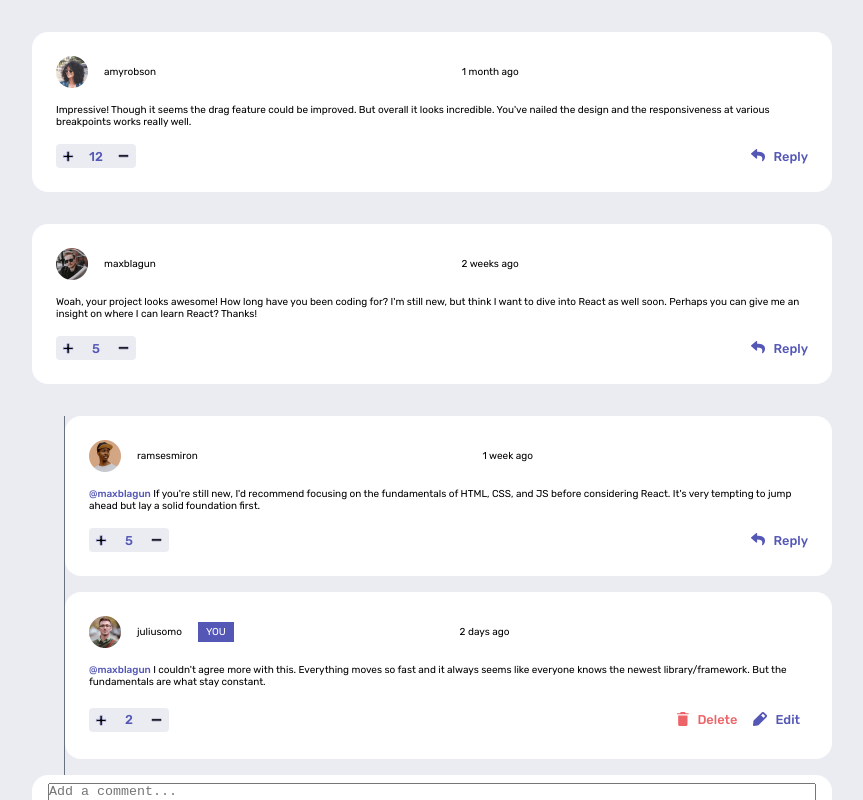
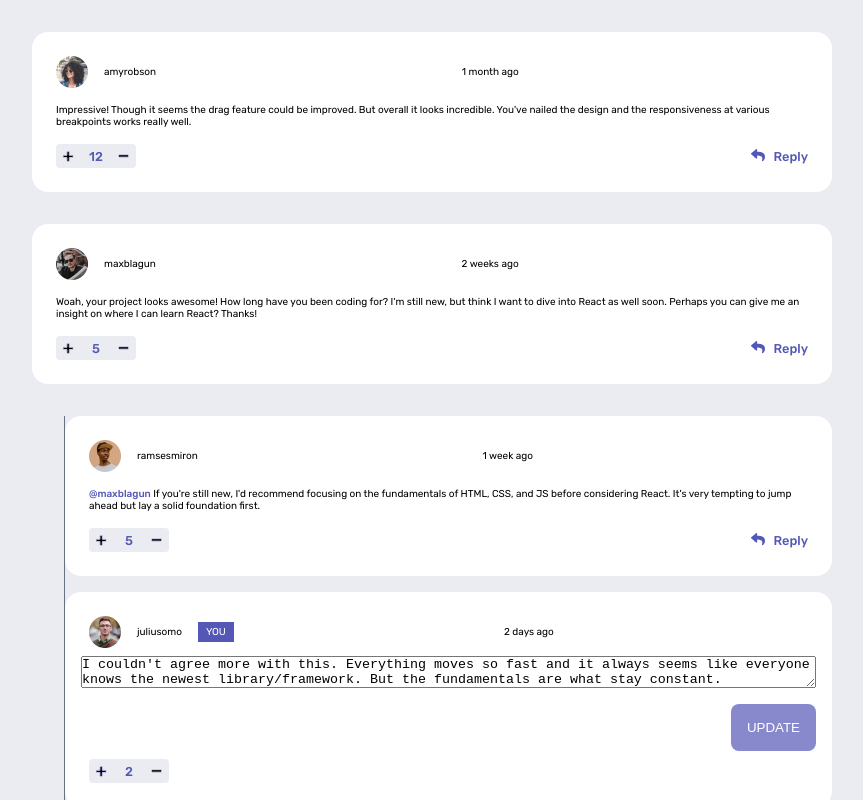
Before and after one commit to riwepo/fem-interactive-comments-section, a React (Create React App) app: page / in a window 1280 px wide. Both pictures are taken after a click on the button "Edit". Shown: the top 800 px of the page, without its empty margins (208-1071 px from the left). Built offline with nearby package versions, Linux system fonts and the light colour scheme.

Commit message:
allow editing of comment

```diff
--- a/src/components/comment/Comment.js
+++ b/src/components/comment/Comment.js
@@ -5,12 +5,14 @@ import CommentUserInfo from "./CommentUserInfo";
 import CommentVote from "./CommentVote";
 import CommentActions from "./CommmentActions";
 import Modals from "../modal/Modals";
+import Button from "../ui/Button";
 import { CurrentUserContext } from "../../context/current-user-context";
 
 import classes from "./Comment.module.css";
 
 function Comment({ comment, onCreateReplyClick }) {
   const [isRequestingDelete, setIsRequestingDelete] = useState(false);
+  const [isEditing, setIsEditing] = useState(false);
   const currentUser = useContext(CurrentUserContext);
   const userIsCurrentUser = currentUser.username === comment.user.username;
   const confirmDeleteHandler = (confirm) => {
@@ -24,7 +26,9 @@ function Comment({ comment, onCreateReplyClick }) {
   const requestDeleteClickHandler = () => {
     setIsRequestingDelete(true);
   };
-  const editClickHandler = () => {};
+  const editClickHandler = () => {
+    setIsEditing((current) => !current);
+  };
 
   return (
     <>
@@ -37,6 +41,7 @@ function Comment({ comment, onCreateReplyClick }) {
             user={comment.user}
           />
           <p className={classes.createdAt}>{comment.createdAt}</p>
+          {!isEditing && (
             <p className={classes.content}>
               {comment.replyToUsername && (
                 <span
@@ -45,12 +50,25 @@ function Comment({ comment, onCreateReplyClick }) {
               )}
               {comment.content}
             </p>
+          )}
+          {isEditing && (
+            <div className={classes.editingContainer}>
+              <textarea className={classes.textarea}>
+                {comment.content}
+              </textarea>
+              <Button className={classes.button} disabled={true} onClick={null}>
+                UPDATE
+              </Button>
+            </div>
+          )}
+
           <CommentVote
             className={classes.vote}
             count={comment.score}
             onPlusClick={votePlusClickHandler}
             onMinusClick={voteMinusClickHandler}
           />
+          {!isEditing && (
             <CommentActions
               className={classes.actions}
               isYou={userIsCurrentUser}
@@ -58,6 +76,7 @@ function Comment({ comment, onCreateReplyClick }) {
               onRequestDeleteClick={requestDeleteClickHandler}
               onEditClick={editClickHandler}
             />
+          )}
         </div>
       </Card>
     </>
--- a/src/components/comment/Comment.module.css
+++ b/src/components/comment/Comment.module.css
@@ -27,6 +27,26 @@
   font-weight: 500;
   color: var(--moderate-blue-color);
 }
+
+.editingContainer {
+  grid-row: 2;
+  grid-column-start: 1;
+  grid-column-end: 3;
+
+  display: flex;
+  flex-direction: column;
+  align-items: stretch;
+  gap: 1rem;
+}
+
+.textArea {
+  width: 100%;
+}
+
+.button {
+  align-self: flex-end;
+}
+
 .content {
   grid-row: 2;
   grid-column-start: 1;
```
Lines whose indentation alone changed are shown as unchanged.
